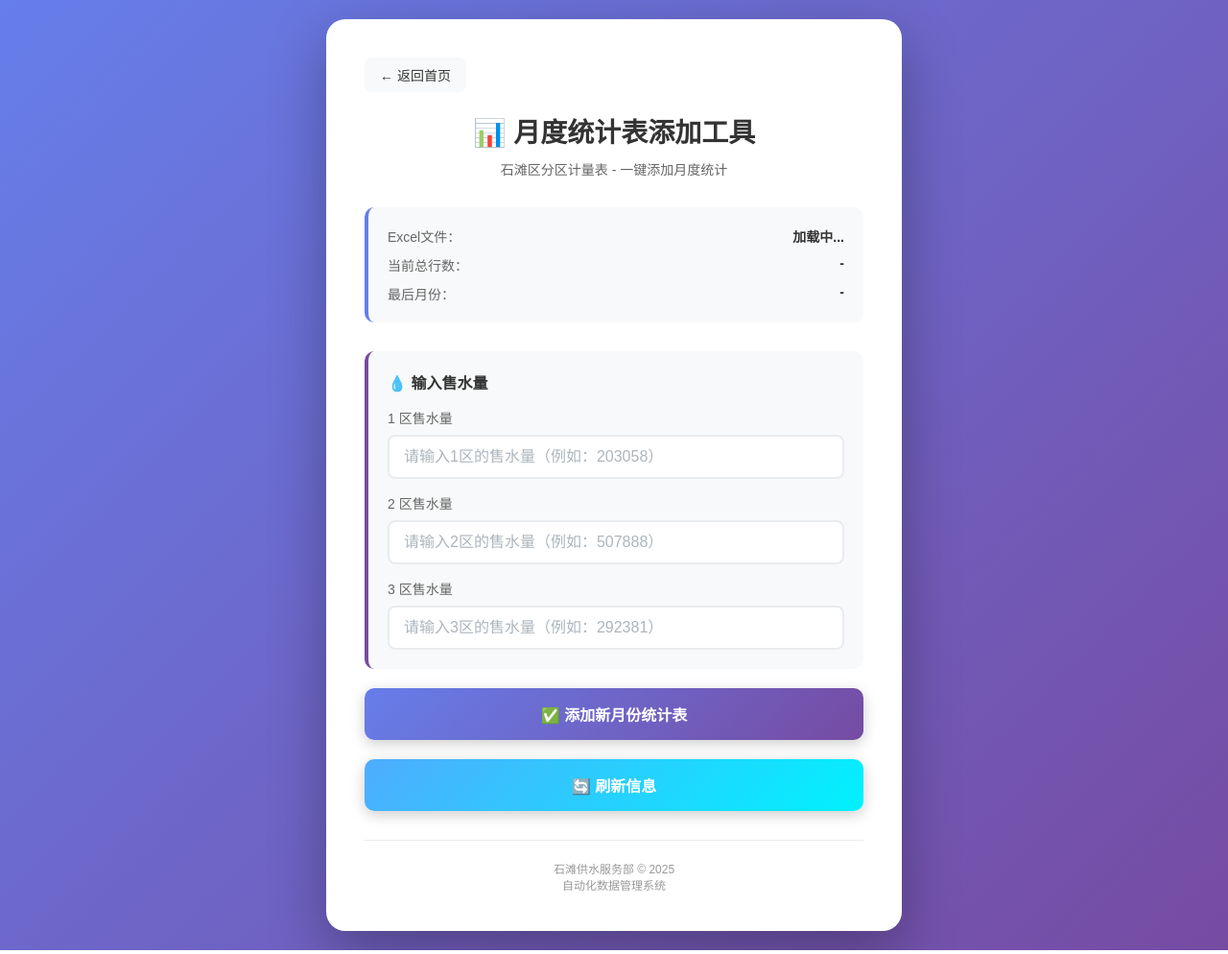
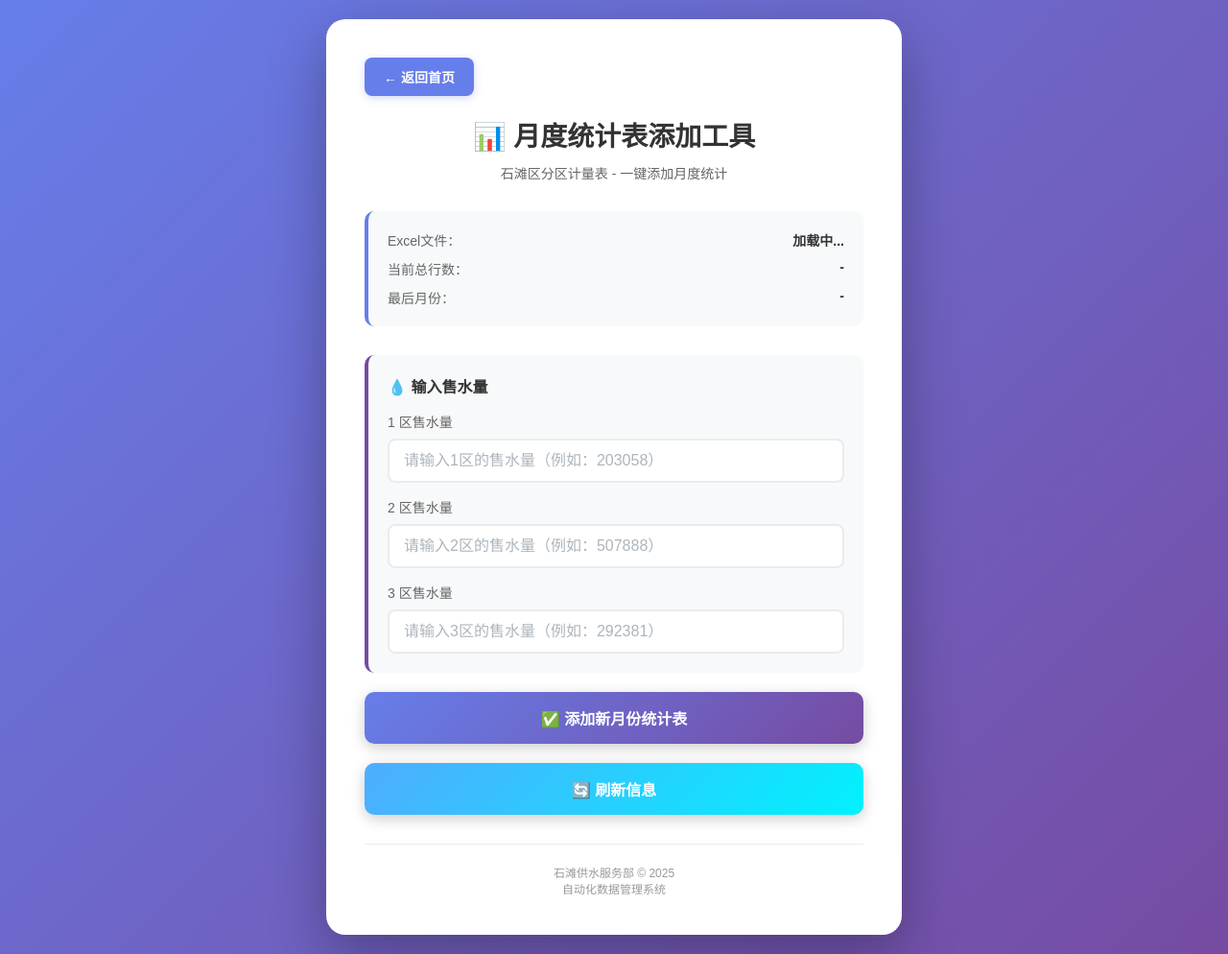
Before and after one commit to jiehuahuang10/getwaterdata, a Flask app: page /summary in a window 1280 px wide. Shown: the whole page at 96% size. Run offline with Flask 3, Linux system fonts and the light colour scheme.

Commit message:
make back button more visible in summary page

```diff
--- a/templates/add_summary.html
+++ b/templates/add_summary.html
@@ -46,19 +46,22 @@
 
         .back-btn {
             display: inline-block;
-            padding: 8px 16px;
-            background: #f8f9fa;
-            color: #333;
+            padding: 10px 20px;
+            background: #667eea;
+            color: white;
             text-decoration: none;
             border-radius: 8px;
             font-size: 14px;
+            font-weight: 600;
             margin-bottom: 20px;
             transition: all 0.3s ease;
+            box-shadow: 0 2px 8px rgba(102, 126, 234, 0.3);
         }
 
         .back-btn:hover {
-            background: #e9ecef;
-            transform: translateX(-3px);
+            background: #764ba2;
+            transform: translateY(-2px);
+            box-shadow: 0 4px 12px rgba(102, 126, 234, 0.4);
         }
 
         .info-box {
```
